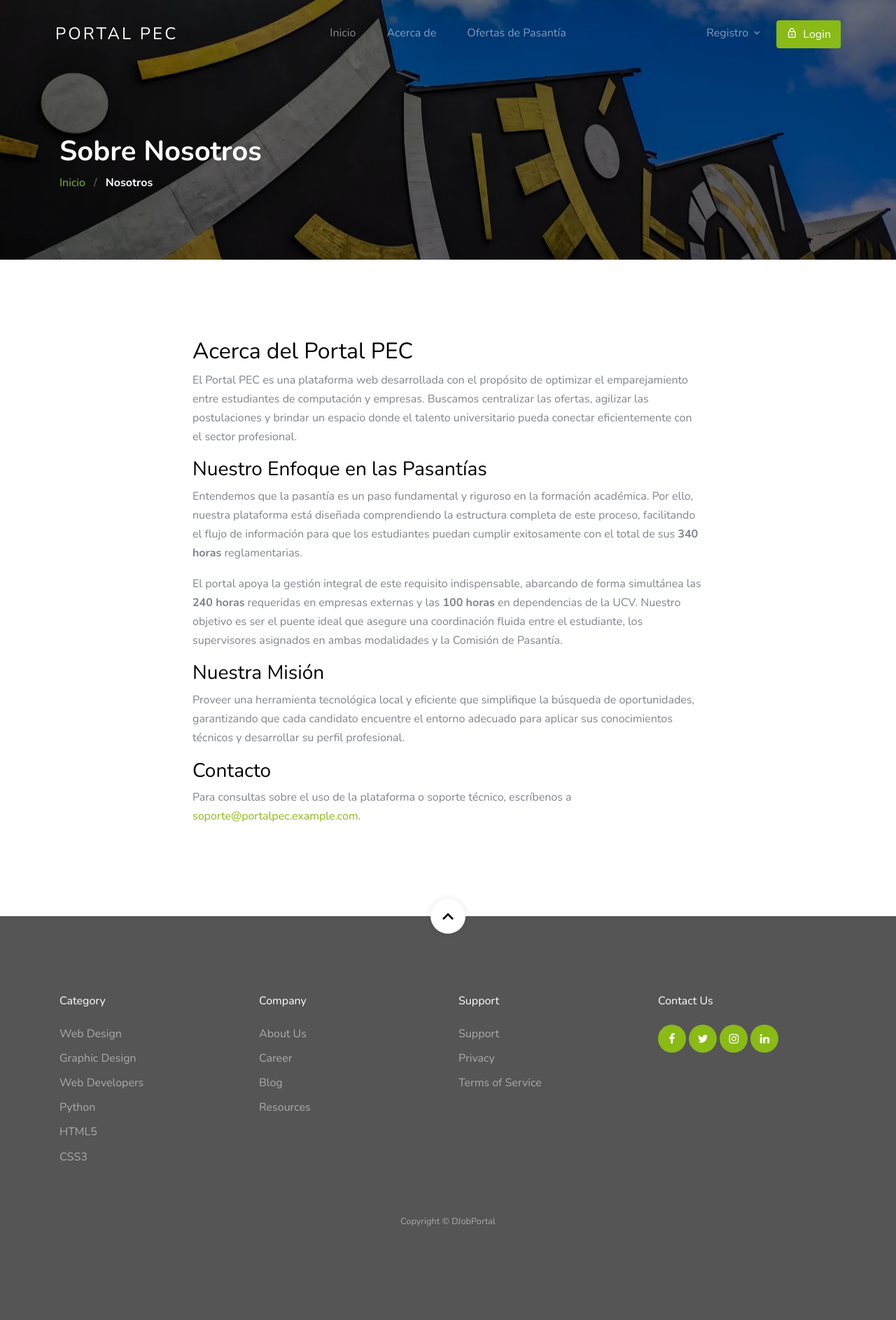
After one commit to CarlosM2002/pasantias-ucv, a Django app: page /about/ in a window 1280 px wide. The commit adds this page. Shown: the whole page at 70% size. Run offline with Django 3.2, Linux system fonts and the light colour scheme; parts of the project's set-up code (start-up, migrations or seed data) failed here and were passed over; some libraries are stand-ins or nearby versions; some web fonts are replaced.

Commit message:
nuevos arreglos

```diff
--- a/Job-Portal/apps/jobapp/urls.py
+++ b/Job-Portal/apps/jobapp/urls.py
@@ -4,6 +4,7 @@ from jobapp.views import (
     ApplicantDetailsView,
     ApplyJobView,
     CreateJobView,
+    about_view,
     admin_report_view,
     dashboard_view,
     DeleteBookmarkView,
@@ -27,8 +28,7 @@ urlpatterns = [
     path('job/<int:id>/', SingleJobView.as_view(), name='single-job'),
     path('apply-job/<int:id>/', ApplyJobView.as_view(), name='apply-job'),
     path('bookmark-job/<int:id>/', JobBookmarkView.as_view(), name='bookmark-job'),
-    # path('about/', SingleJobView.as_view(), name='about'),
-    # path('contact/', SingleJobView.as_view(), name='contact'),
+    path('about/', about_view, name='about'),
     path('result/', SearchResultView.as_view(), name='search_result'),
     path('dashboard/', dashboard_view, name='dashboard'),
     path('dashboard/admin/report/', admin_report_view, name='admin-report'),
--- a/Job-Portal/apps/jobapp/views/__init__.py
+++ b/Job-Portal/apps/jobapp/views/__init__.py
@@ -8,5 +8,5 @@ from .employer import (
     MakeCompleteJobView,
     UpdateApplicantStatusView,
 )
-from .public import JobListView, SearchResultView, SingleJobView, home_view
+from .public import JobListView, SearchResultView, SingleJobView, home_view, about_view
 from .shared import admin_report_view, dashboard_view
--- a/Job-Portal/apps/jobapp/views/public.py
+++ b/Job-Portal/apps/jobapp/views/public.py
@@ -39,10 +39,11 @@ def home_view(request):
     # Cache stats for 15 minutes
     stats = cache.get('home_stats')
     if not stats:
+        # Use get_listed_jobs() to count active jobs (not deleted and not closed)
         stats = {
             'total_candidates': User.objects.filter(role='employee').count(),
             'total_companies': User.objects.filter(role='employer').count(),
-            'total_jobs': jobs.count(),
+            'total_jobs': get_listed_jobs().count(),
             'total_completed_jobs': published_jobs.filter(is_closed=True).count(),
         }
         cache.set('home_stats', stats, 60 * 15)
@@ -58,17 +59,25 @@ def home_view(request):
     return render(request, 'jobapp/index.html', context)
 
 
+def about_view(request):
+    """Simple About page."""
+    return render(request, 'about.html')
+
+
 class JobListView(ListView):
     """All published open jobs."""
     template_name = 'jobapp/job-list.html'
     context_object_name = 'page_obj'
-    paginate_by = 12
+    paginate_by = 1000  # show up to 1000 active jobs per page (effectively 'all' for most sites)
 
     def get_queryset(self):
         user_id = self.request.GET.get('user_id')
         if user_id:
             return get_listed_jobs().filter(user_id=user_id)
         return get_listed_jobs()
+
+    # Keep default ListView context behavior so `page_obj` is a proper
+    # paginated Page object expected by the templates.
 
 
 class SingleJobView(DetailView):
--- /dev/null
+++ b/Job-Portal/template/about.html
@@ -0,0 +1,42 @@
+{% extends 'base.html' %}
+{% load static %}
+
+{% block content %}
+
+<section class="section-hero overlay inner-page bg-image" style="background-image: url('{% static 'images/hero_1.jpg' %}');" id="home-section">
+  <div class="container">
+    <div class="row">
+      <div class="col-md-7">
+        <h1 class="text-white font-weight-bold">Sobre Nosotros</h1>
+        <div class="custom-breadcrumbs">
+          <a href="{% url 'jobapp:home' %}">Inicio</a> <span class="mx-2 slash">/</span>
+          <span class="text-white"><strong>Nosotros</strong></span>
+        </div>
+      </div>
+    </div>
+  </div>
+</section>
+
+<section class="site-section">
+  <div class="container">
+    <div class="row">
+      <div class="col-lg-8 mx-auto">
+        <h2>Acerca del Portal PEC</h2>
+        <p>El Portal PEC es una plataforma web desarrollada con el propósito de optimizar el emparejamiento entre estudiantes de computación y empresas. Buscamos centralizar las ofertas, agilizar las postulaciones y brindar un espacio donde el talento universitario pueda conectar eficientemente con el sector profesional.</p>
+
+        <h3>Nuestro Enfoque en las Pasantías</h3>
+        <p>Entendemos que la pasantía es un paso fundamental y riguroso en la formación académica. Por ello, nuestra plataforma está diseñada comprendiendo la estructura completa de este proceso, facilitando el flujo de información para que los estudiantes puedan cumplir exitosamente con el total de sus <strong>340 horas</strong> reglamentarias.</p>
+
+        <p>El portal apoya la gestión integral de este requisito indispensable, abarcando de forma simultánea las <strong>240 horas</strong> requeridas en empresas externas y las <strong>100 horas</strong> en dependencias de la UCV. Nuestro objetivo es ser el puente ideal que asegure una coordinación fluida entre el estudiante, los supervisores asignados en ambas modalidades y la Comisión de Pasantía.</p>
+
+        <h3>Nuestra Misión</h3>
+        <p>Proveer una herramienta tecnológica local y eficiente que simplifique la búsqueda de oportunidades, garantizando que cada candidato encuentre el entorno adecuado para aplicar sus conocimientos técnicos y desarrollar su perfil profesional.</p>
+
+        <h3>Contacto</h3>
+        <p>Para consultas sobre el uso de la plataforma o soporte técnico, escríbenos a <a href="mailto:soporte@portalpec.example.com">soporte@portalpec.example.com</a>.</p>
+      </div>
+    </div>
+  </div>
+</section>
+
+{% endblock %}
--- a/Job-Portal/template/header.html
+++ b/Job-Portal/template/header.html
@@ -22,13 +22,12 @@
   <header class="site-navbar mt-3">
     <div class="container-fluid">
       <div class="row align-items-center">
-        <div class="site-logo col-6"><a href="{% url 'jobapp:home' %}">DJobPortal</a></div>
+        <div class="site-logo col-6"><a href="{% url 'jobapp:home' %}">Portal PEC</a></div>
         <nav class="mx-auto site-navigation">
           <ul class="site-menu js-clone-nav d-none d-xl-block ml-0 pl-0">
-            <li><a href="{% url 'jobapp:home' %}" class="nav-link">Home</a></li>
-            <li><a href="#">About</a></li>
-            <li><a href="{% url 'jobapp:job-list' %}">Job Listings</a></li>
-            <li><a href="#">Contact</a></li>
+            <li><a href="{% url 'jobapp:home' %}" class="nav-link">Inicio</a></li>
+            <li><a href="{% url 'jobapp:about' %}">Acerca de</a></li>
+            <li><a href="{% url 'jobapp:job-list' %}">Ofertas de Pasantía</a></li>
           </ul>
         </nav>
         <div class="right-cta-menu text-right d-flex aligin-items-center col-6">
@@ -82,7 +81,7 @@
                 {% else %}
 
                 <li class="pr-3 has-children">
-                  <a>Register</a>
+                  <a>Registro</a>
                   <ul class="dropdown">
                     <li><a href="{% url 'account:employer-registration' %}">Employer</a></li>
                     <li><a href="{% url 'account:employee-registration' %}">Employee</a></li>
@@ -91,7 +90,7 @@
 
                 <a href="{% url 'account:login' %}"
                   class="js-clone-nav btn btn-primary border-width-2 d-none d-lg-inline-block ov-fix"><span
-                    class="mr-2 icon-lock_outline"></span>Log In</a>
+                    class="mr-2 icon-lock_outline"></span>Login</a>
                 {% endif %}
               </ul>
             </div>
```
Also changed, not shown: Job-Portal/apps/jobapp/selectors.py (+5 -2 lines), Job-Portal/db.sqlite3.
